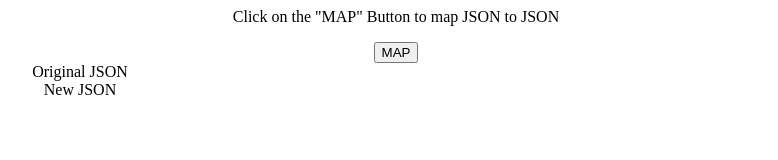
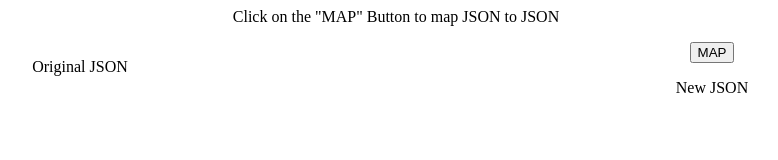
Before and after one commit to CoderJana3/CoderJana3.github.io, a website: page mapping.html in a window 1280 px wide. Shown: the whole page, without its empty margins (244-1022 px from the left). Drawn offline with Linux system fonts and the light colour scheme.

Commit message:
changed margin and table to float for inner divs (mapping.html)

```diff
--- a/mapping.html
+++ b/mapping.html
@@ -17,11 +17,11 @@
                 MAP
             </button>
 
-            <div id="JSONold" style="width: 50%; display: table; margin-right: 200px">
+            <div id="JSONold" style="width: 50%; float: left">
                 <p>Original JSON</p>
                 <p id="oldjson"> </p>
             </div>
-            <div id="JSONnew" style="width: 50%; display: table">
+            <div id="JSONnew" style="width: 50%; float: right">
                 <p>New JSON</p>
                 <p id="newjson"> </p>
             </div>
```
